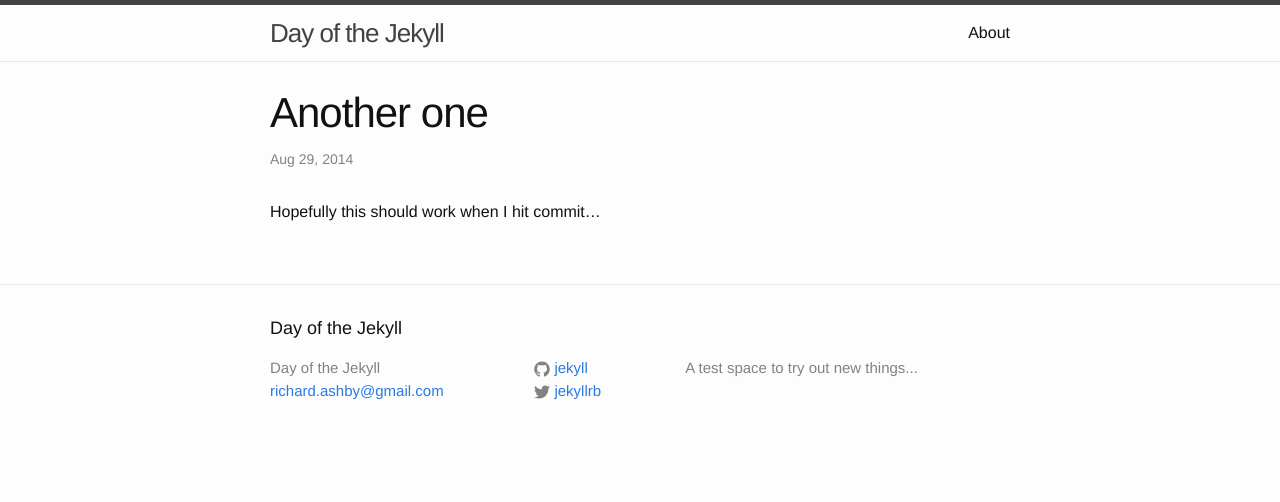
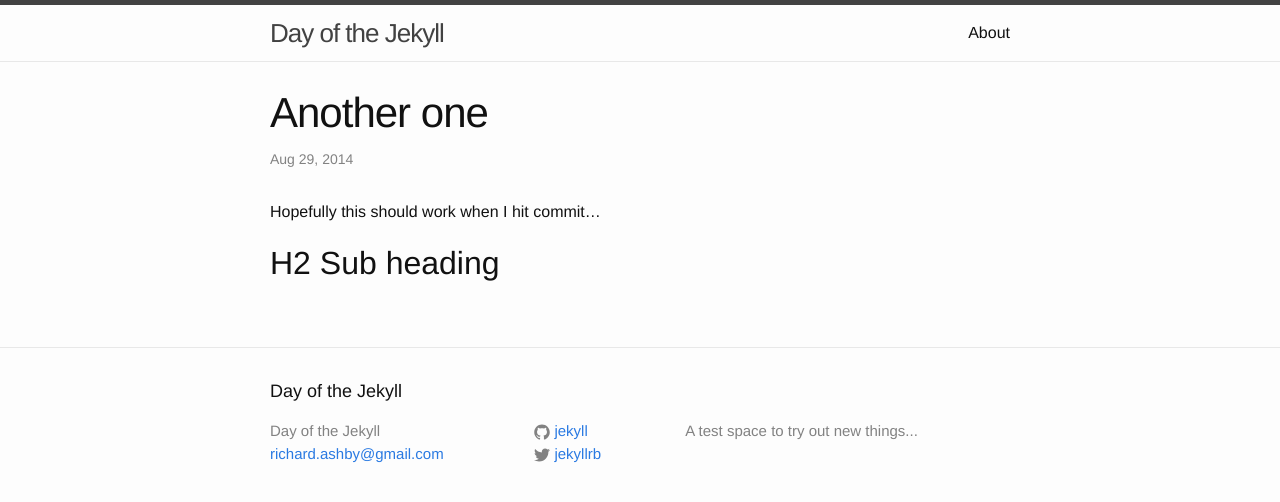
Before and after one commit to richashbyuk/thoughts, a Jekyll site: the page built from _posts/2014-08-29-another-one.markdown, in a window 1280 px wide. Shown: the top 502 px of the page. Built offline with Jekyll 4.4.1, drawn with Linux system fonts in a browser that asks for light colours.

Commit message:
Update 2014-08-29-another-one.markdown

```diff
--- a/_posts/2014-08-29-another-one.markdown
+++ b/_posts/2014-08-29-another-one.markdown
@@ -6,3 +6,5 @@ categories: jekyll update
 ---
 
 Hopefully this should work when I hit commit...
+
+## H2 Sub heading
```
